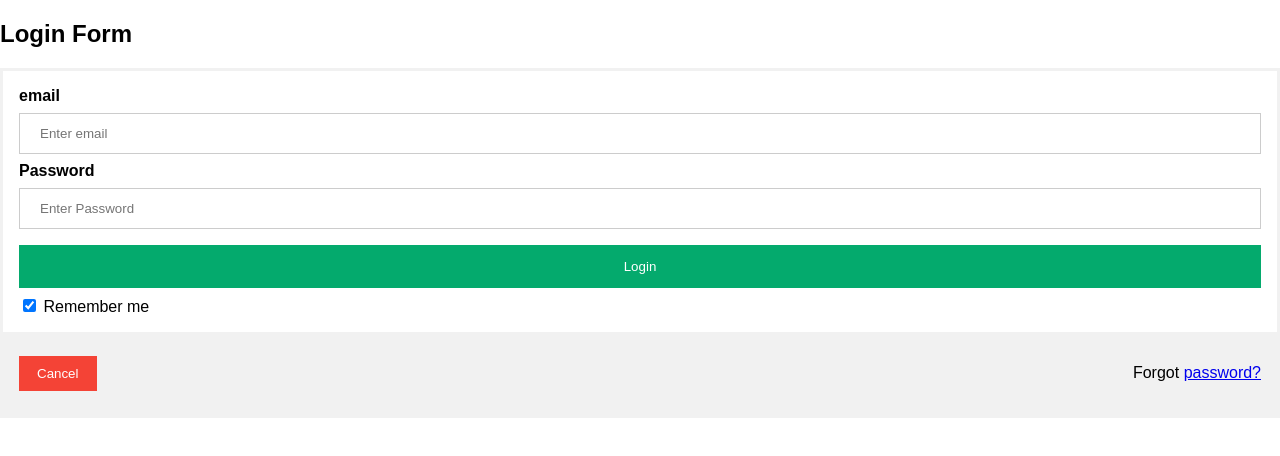
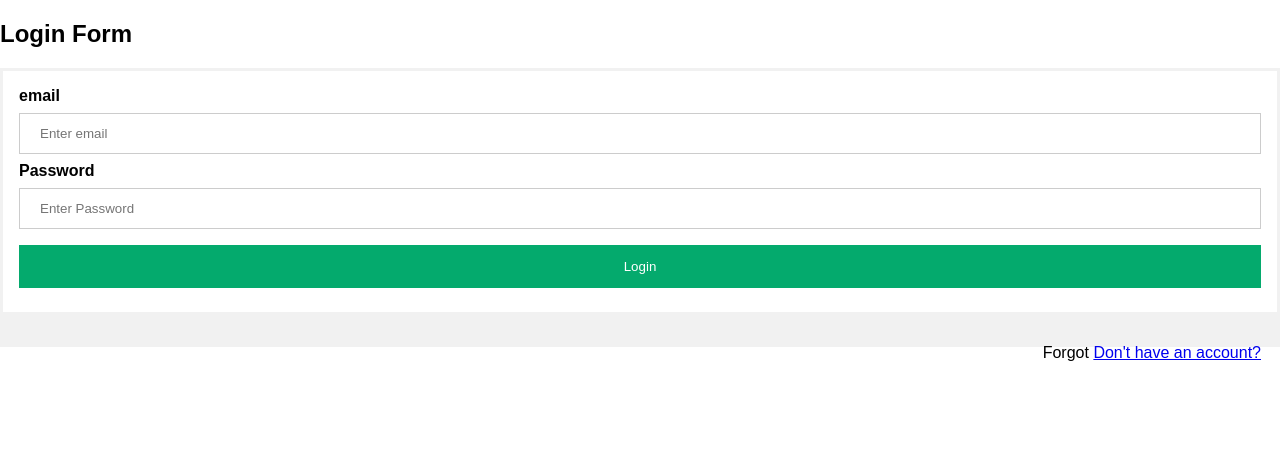
Before and after one commit to lexadan/Microservices-journey, a React (Create React App) app in the folder frontend/: page / in a window 1280 px wide. Shown: the top 456 px of the page. Built offline with nearby package versions, Linux system fonts and the light colour scheme.

Commit message:
adding a navbar

```diff
--- a/frontend/package.json
+++ b/frontend/package.json
@@ -11,7 +11,9 @@
     "@types/react": "^17.0.43",
     "@types/react-dom": "^17.0.14",
     "axios": "^0.26.1",
+    "bootstrap": "^5.1.3",
     "react": "^18.0.0",
+    "react-bootstrap": "^2.2.3",
     "react-dom": "^18.0.0",
     "react-scripts": "5.0.0",
     "typescript": "^4.6.3",
--- a/frontend/src/App.tsx
+++ b/frontend/src/App.tsx
@@ -3,6 +3,7 @@ import Login from './Auth/Login';
 import Home from './Pages/Home';
 import Upload from './Pages/Upload';
 import Cookies from 'universal-cookie';
+import MyNavbar from './Pages/Navbar';
 
 function App() {
   const cookies = new Cookies
@@ -18,25 +19,31 @@ function App() {
   switch (window.location.pathname) {
     case "/login":
       return (
-        <main className="App">
+        <div className="App">
+          <MyNavbar/>
           <Login />
-        </main>
+        </div>
       );
     case "/register" :
       return (
-      <main className="App">
+      <div className="App">
+        <MyNavbar/>
         <Register />
-      </main>
+      </div>
       );
       case "/upload" :
         return(
-          <Upload/>
+          <div className="App">
+            <MyNavbar />
+            <Upload/>
+          </div>
         );
       case "/" :
         return(
-          <main>
+          <div className="App" >
+            <MyNavbar/>
             <Home/>
-          </main>
+          </div>
         );
     default :
     return(
--- a/frontend/src/Auth/Login.tsx
+++ b/frontend/src/Auth/Login.tsx
@@ -63,14 +63,10 @@ export default function Login() {
                 <input type="password" placeholder="Enter Password" name="psw" value={pwd}  onChange={(e) => setPwd(e.target.value)} required/>
 
                 <button type="submit">Login</button>
-                <label>
-                  <input type="checkbox" checked={true} name="remember"/> Remember me
-                </label>
               </div>
 
               <div className="container" style={{backgroundColor : "#f1f1f1"}}>
-                <button type="button" className="cancelbtn">Cancel</button>
-                <span className="psw">Forgot <a href="#">password?</a></span>
+                <span className="psw">Forgot <a href="/register">Don't have an account?</a></span>
               </div>
             </form>
 
--- a/frontend/src/Auth/Register.tsx
+++ b/frontend/src/Auth/Register.tsx
@@ -61,15 +61,11 @@ export default function Login() {
                 <label htmlFor="psw"><b>Password</b></label>
                 <input type="password" placeholder="Enter Password" name="psw" value={pwd}  onChange={(e) => setPwd(e.target.value)} required/>
 
-                <button type="submit">Login</button>
-                <label>
-                  <input type="checkbox" checked={true} name="remember"/> Remember me
-                </label>
+                <button type="submit">Register</button>
               </div>
 
               <div className="container" style={{backgroundColor : "#f1f1f1"}}>
-                <button type="button" className="cancelbtn">Cancel</button>
-                <span className="psw">Forgot <a href="#">password?</a></span>
+                <span className="psw"><a href="#">Have already an account?</a></span>
               </div>
             </form>
 
--- /dev/null
+++ b/frontend/src/Pages/Navbar.tsx
@@ -0,0 +1,22 @@
+import React from "react";
+import { Navbar, Container, Nav} from "react-bootstrap";
+
+
+export default function MyNavbar () {
+    return(
+        <>
+            <Navbar fixed="top" bg="dark"  variant="dark" >
+              <Container>
+                <Navbar.Collapse id="responsive-navbar-nav">
+                  <Nav className="me-auto">
+                    <Nav.Link style={{margin: "20px"}} href="/">Home</Nav.Link>
+                    <Nav.Link style={{margin: "20px"}} href="/login">login</Nav.Link>
+                    <Nav.Link style={{margin: "20px"}} href="/register">register</Nav.Link>
+                    <Nav.Link style={{margin: "20px"}} href="/upload">upload</Nav.Link>
+                  </Nav>
+                </Navbar.Collapse>
+              </Container>
+            </Navbar>
+        </>
+    );
+}
```
Also changed, not shown: 1 other file (tests, documents, lock files or other folders).
